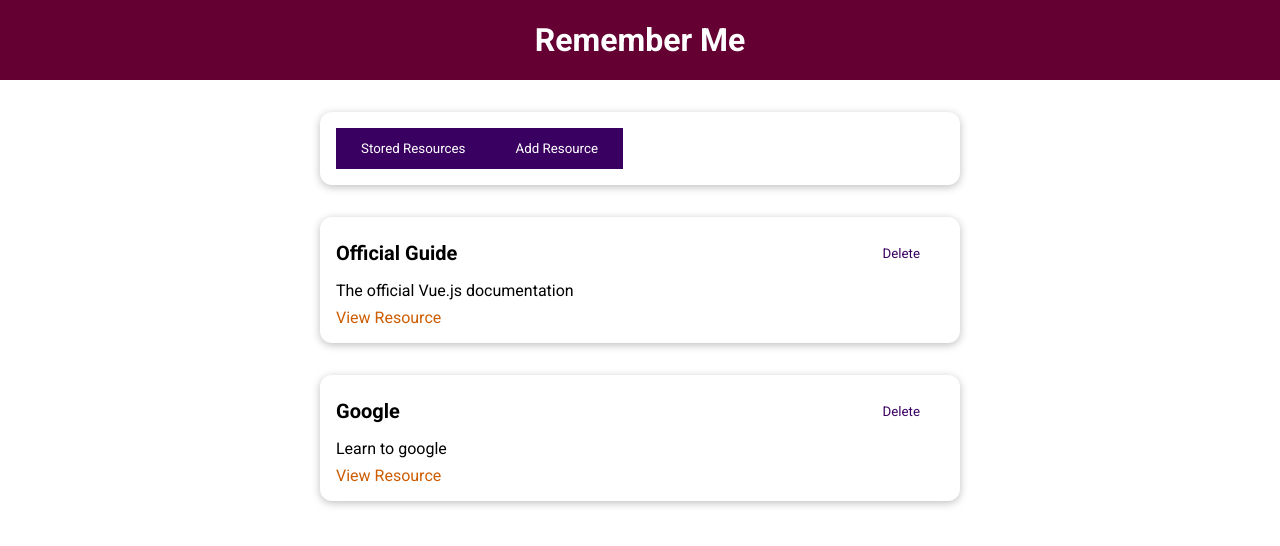
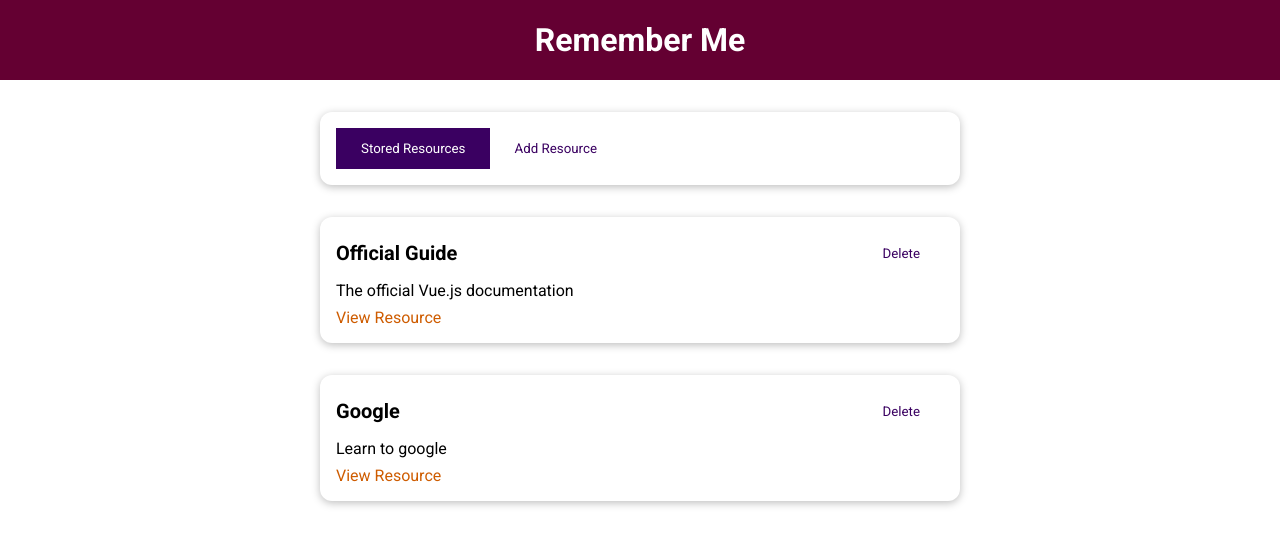
Before and after one commit to Roo-Git/vue-component-comunication, a Vue app: page / in a window 1280 px wide. Shown: the top 546 px of the page. Built offline with nearby package versions, Linux system fonts and the light colour scheme.

Commit message:
Added functionaliaty to dynamic components

```diff
--- a/src/components/resources/TheResource.vue
+++ b/src/components/resources/TheResource.vue
@@ -1,9 +1,11 @@
 <template>
   <base-card>
-    <base-button @click="setSelectedTab('stored-resources')"
+    <base-button
+      @click="setSelectedTab('stored-resources')"
+      :mode="storedResBtnMode"
       >Stored Resources
     </base-button>
-    <base-button @click="setSelectedTab('add-resource')"
+    <base-button @click="setSelectedTab('add-resource')" :mode="addResBtnMode"
       >Add Resource
     </base-button>
   </base-card>
@@ -38,6 +40,14 @@ export default {
       ],
     };
   },
+  computed: {
+    storedResBtnMode() {
+      return this.selectedTab === "stored-resources" ? null : "flat";
+    },
+    addResBtnMode() {
+      return this.selectedTab === "add-resource" ? null : "flat";
+    },
+  },
   provide() {
     return {
       resources: this.storedResources,
```
